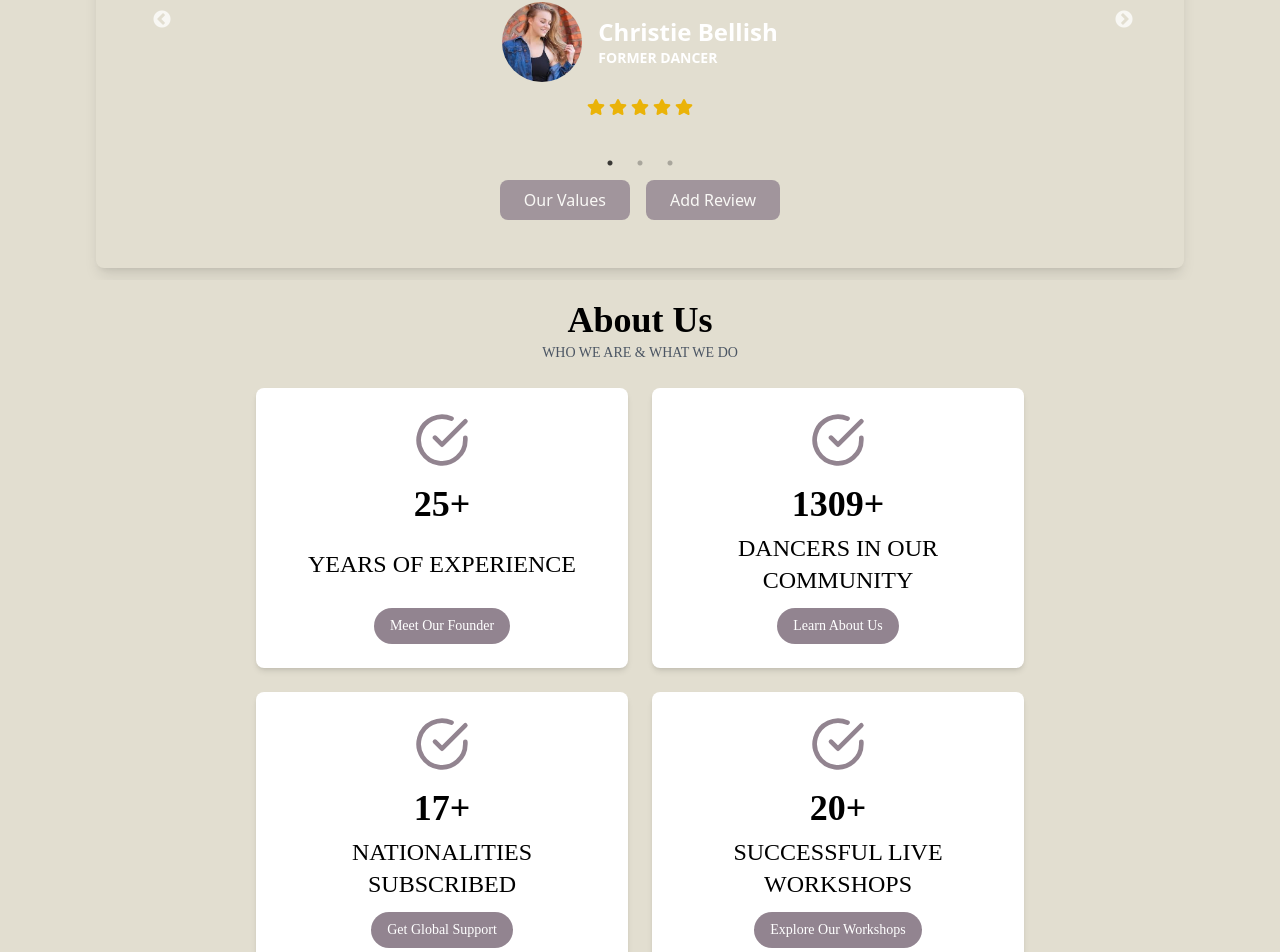
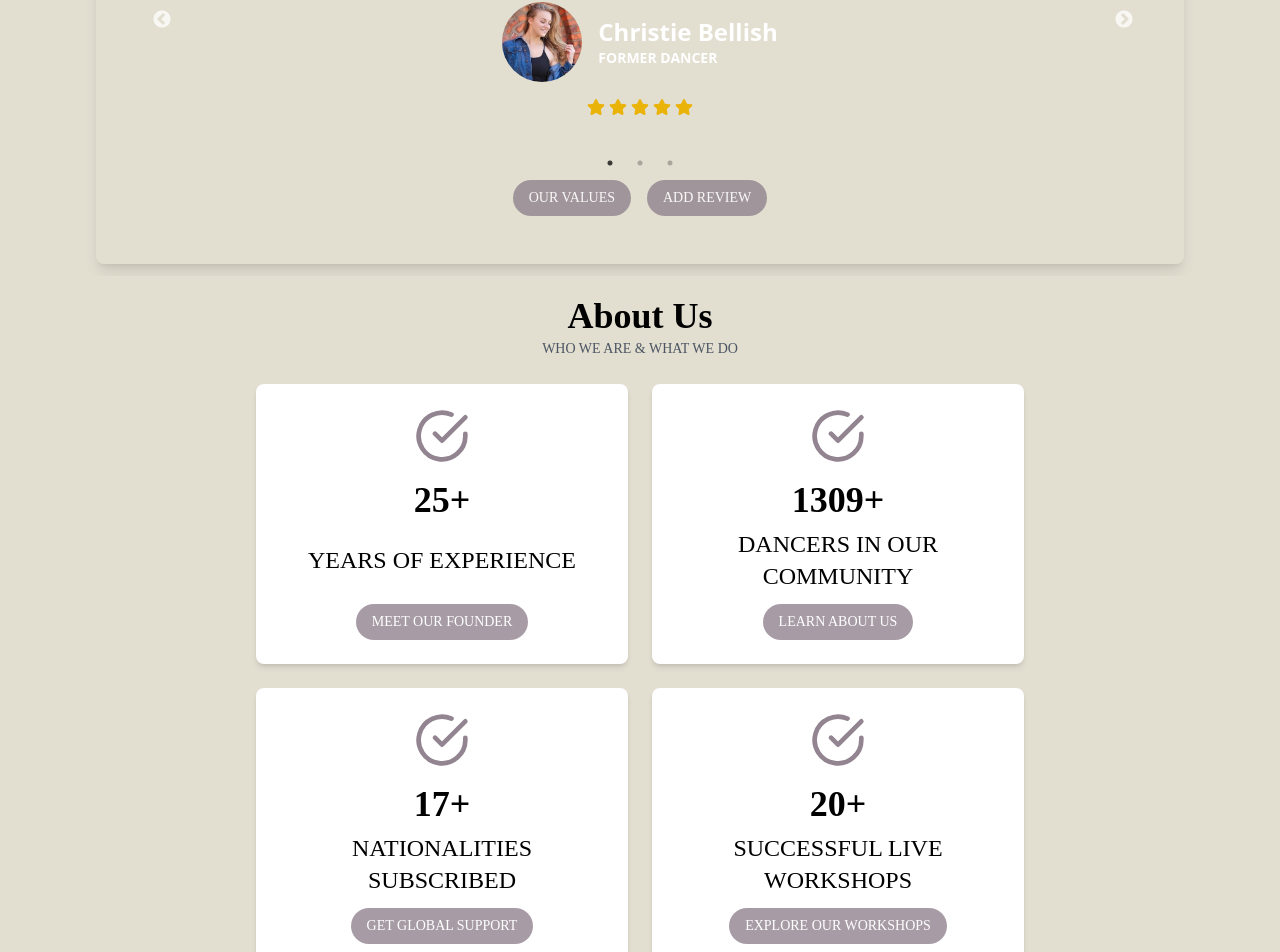
Before and after one commit to IsaacCavallaro/pivot-for-dancers, a React (Create React App) app: page / in a window 1280 px wide. Shown: the part 1358-2310 px from the top of the page. Built offline with nearby package versions, Linux system fonts and the light colour scheme; a web font is replaced by a local one.

Commit message:
Update buttons

```diff
--- a/src/components/About.tsx
+++ b/src/components/About.tsx
@@ -7,7 +7,7 @@ const STYLES = {
   headingContainer: "px-4 pl-4 mb-6",
   headingSpan: "text-sm text-gray-600 uppercase dark:text-gray-400 font-merriweather",
   headingTitle: "mt-2 text-3xl font-merriweather text-black md:text-4xl font-semibold",
-  button: "inline-block px-4 py-2 text-sm font-merriweathe text-white bg-purple-gray rounded-full hover:bg-purple-gray-600",
+  button: "inline-block px-4 py-2 text-sm font-merriweather text-white bg-purple-gray rounded-full hover:bg-purple-gray opacity-80 hover:opacity-100",
   modalImageContainer: "flex justify-center mb-4",
   modalImage: "w-24 h-24 sm:w-32 sm:h-32 overflow-hidden rounded-full border-2 border-purple-gray",
   counter: "text-4xl font-bold"
@@ -197,7 +197,7 @@ const Modal: React.FC<ModalProps> = ({
           <div className="dark:bg-gray-700 p-4 sm:p-6 md:p-8 flex justify-end">
             <button
               onClick={onClose}
-              className="text-gray-500 hover:text-gray-700 text-2xl transition-colors duration-200"
+              className="text-white hover:text-white-700 text-2xl transition-colors duration-200"
               aria-label="Close modal"
             >
               &times;
@@ -415,8 +415,8 @@ const STATS_DATA: StatProps[] = [
       </>
     ),
     imageUrl: `${process.env.PUBLIC_URL}/assets/kr-head-shot.jpg`,
-    buttonText: "Meet Our Founder",
-    modalButtonText: "Get In Touch",
+    buttonText: "MEET OUR FOUNDER",
+    modalButtonText: "GET IN TOUCH",
     modalButtonLink: "mailto:pivotfordancers@gmail.com"
   },
   {
@@ -445,8 +445,8 @@ const STATS_DATA: StatProps[] = [
       </>
     ),
     imageUrl: `${process.env.PUBLIC_URL}/assets/lyrical-female.jpeg`,
-    buttonText: "Learn About Us",
-    modalButtonText: "Join Our Community",
+    buttonText: "LEARN ABOUT US",
+    modalButtonText: "JOIN OUR COMMUNITY",
     modalButtonLink: "https://mailchi.mp/2129c6018f7d/pivot-for-dancers-email-sign-up"
   },
   {
@@ -476,8 +476,8 @@ const STATS_DATA: StatProps[] = [
       </>
     ),
     imageUrl: `${process.env.PUBLIC_URL}/assets/jazz-male.jpeg`,
-    buttonText: "Get Global Support",
-    modalButtonText: "Discover Our Resources",
+    buttonText: "GET GLOBAL SUPPORT",
+    modalButtonText: "DISCOVER OUR RESOURCES",
     modalButtonLink: "products"
   },
   {
@@ -505,8 +505,8 @@ const STATS_DATA: StatProps[] = [
       </>
     ),
     imageUrl: `${process.env.PUBLIC_URL}/assets/modern-male.jpeg`,
-    buttonText: "Explore Our Workshops",
-    modalButtonText: "Sign Up",
+    buttonText: "EXPLORE OUR WORKSHOPS",
+    modalButtonText: "SIGN UP",
     modalButtonLink: "https://mailchi.mp/2129c6018f7d/pivot-for-dancers-email-sign-up"
   },
 ]
--- a/src/components/TestimonialSection.tsx
+++ b/src/components/TestimonialSection.tsx
@@ -135,9 +135,9 @@ const TestimonialsSection: React.FC = () => {
   const modalSectionClasses = "fixed inset-0 bg-black bg-opacity-50 flex justify-center items-center z-50";
   const modalContainerClasses = "bg-beige rounded-lg max-w-4xl w-full mx-4 overflow-y-auto max-h-[90vh] relative";
   const modalContentClasses = "p-6 pt-16"; // Added padding to top to account for sticky header
-  const modalHeaderClasses = "sticky top-0 bg-beige z-20 flex justify-between items-center px-6 py-4 border-b border-gray-200";
-  const modalHeadingClasses = "text-2xl font-bold text-gray-900";
-  const modalCloseButtonClasses = "text-gray-600 rounded-full p-2 transition-colors duration-200 flex items-center justify-center";
+  const modalHeaderClasses = "sticky top-0 dark:bg-gray-700 z-20 flex justify-between items-center px-6 py-4 border-b border-gray-200";
+  const modalHeadingClasses = "text-2xl font-bold text-white";
+  const modalCloseButtonClasses = "text-white rounded-full p-2 transition-colors duration-200 flex items-center justify-center";
   const modalGridClasses = "grid gap-6 md:grid-cols-2 lg:grid-cols-2 px-4";
   const modalBlockClasses = "flex flex-col items-center gap-6 p-8 rounded-lg border-2 border-gray-800";
   const modalImgClasses = "object-cover w-32 h-32 rounded-full shadow-md transform transition-transform duration-300 hover:scale-105";
@@ -191,17 +191,17 @@ const TestimonialsSection: React.FC = () => {
           <div className="flex flex-col sm:flex-row justify-center space-y-4 sm:space-y-0 sm:space-x-4 mt-8">
             <button
               onClick={openModal}
-              className="px-6 py-2 text-white bg-purple-gray rounded-lg hover:bg-purple-gray opacity-80 hover:opacity-100 transition duration-300"
+              className="inline-block px-4 py-2 text-sm font-merriweather text-white bg-purple-gray rounded-full hover:bg-purple-gray opacity-80 hover:opacity-100"
             >
-              Our Values
+              OUR VALUES
             </button>
             <a
               href="https://g.page/r/CfHdX47gLCCXEAI/review"
               target="_blank"
               rel="noopener noreferrer"
-              className="px-6 py-2 text-white text-center bg-purple-gray rounded-lg hover:bg-purple-gray opacity-80 hover:opacity-100 transition duration-300"
+              className="inline-block px-4 py-2 text-sm text-center font-merriweather text-white bg-purple-gray rounded-full hover:bg-purple-gray opacity-80 hover:opacity-100"
             >
-              Add Review
+              ADD REVIEW
             </a>
           </div>
         </div>
```
